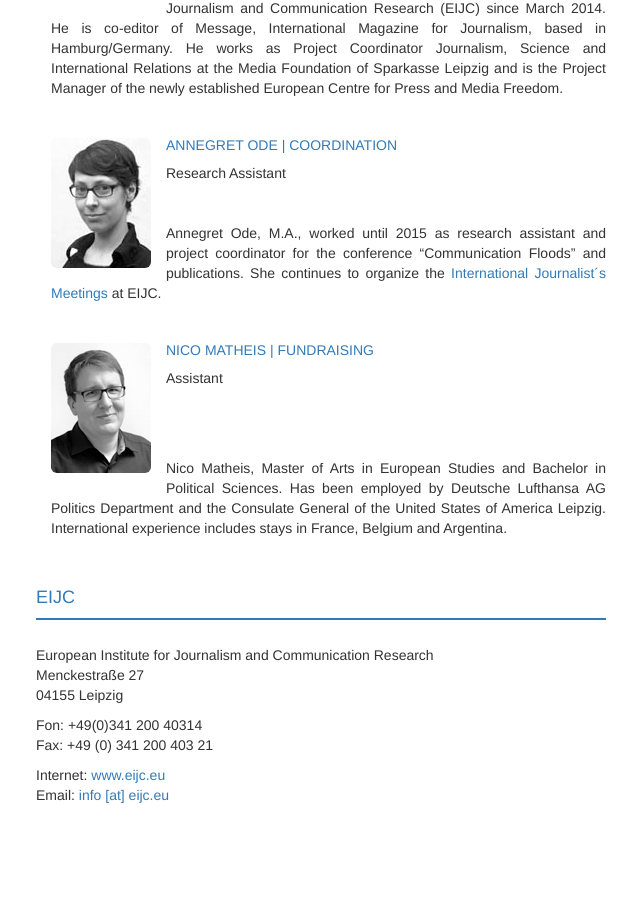
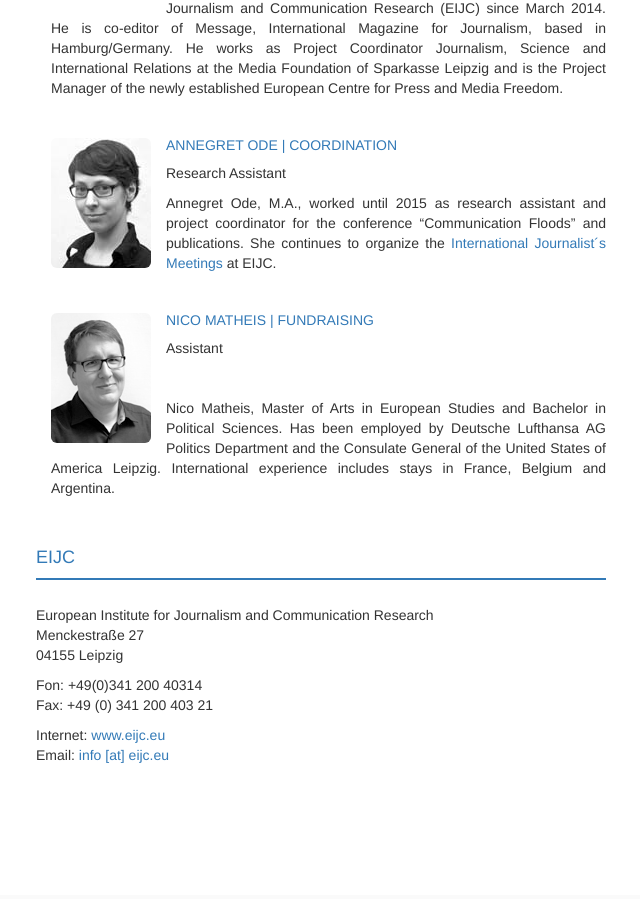
Before and after one commit to susedev/test, a Jekyll site: the page built from contact.html, in a window 1280 px wide. Shown: the part 430-1329 px from the top of the page, without its empty margins (229-869 px from the left). Built offline with Jekyll 4.4.1, drawn with Linux system fonts in a browser that asks for light colours; nearby versions of some CDN libraries.

Commit message:
Update contact.html

```diff
--- a/contact.html
+++ b/contact.html
@@ -25,7 +25,6 @@ language: en
 
 <p>Research Assistant</p>
 
-<p style="text-align: justify; margin-left: 15px;">&nbsp;</p>
 
 <p style="text-align: justify; margin-left: 15px;">Annegret Ode, M.A., worked until 2015 as research assistant and project coordinator for the conference “Communication Floods” and publications. She continues to organize the <a href="http://www.eijc.eu/?p=2779#IJM" target="_blank">International Journalist´s Meetings</a> at EIJC.</p>
 
@@ -35,9 +34,6 @@ language: en
 <h4><img alt="" class="img-rounded" src="{{ site.base_url }}/media/people/Matheis_100_130_300_SW.jpg" style="width: 100px; height: 130px; float: left; margin-left: 15px; margin-right: 15px; margin-bottom:15px;" />Nico Matheis | Fundraising</h4>
 
 <p>Assistant</p>
-
-
-<p>&nbsp;</p>
 
 <p style="text-align: justify; margin-left: 15px;">&nbsp;</p>
 
```
